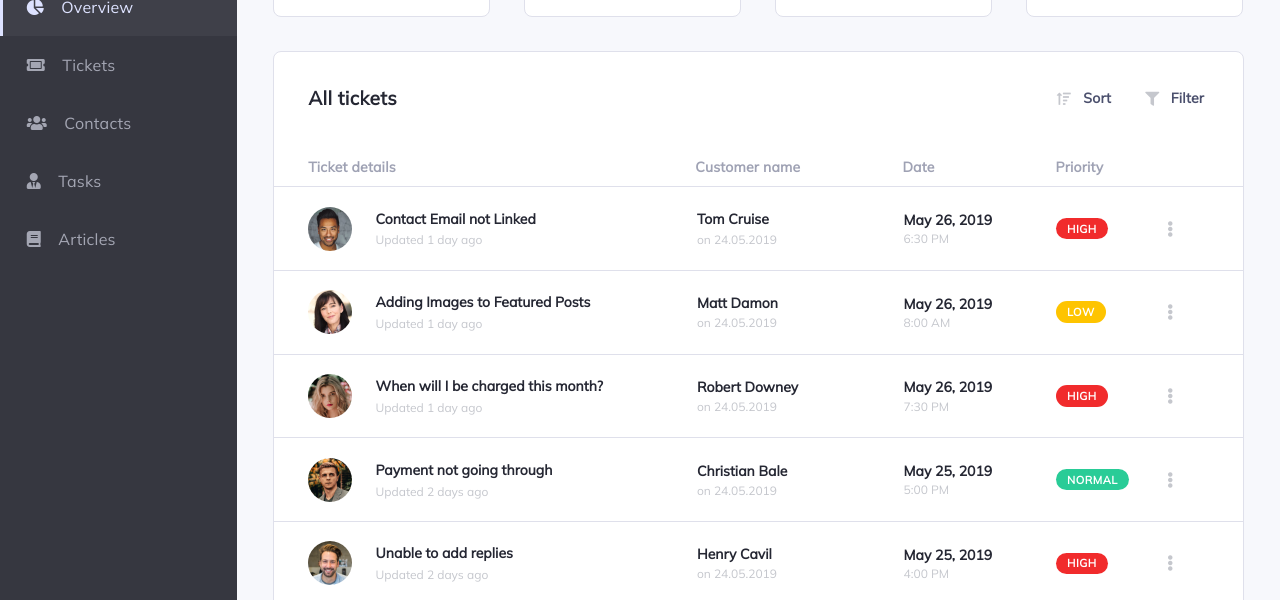
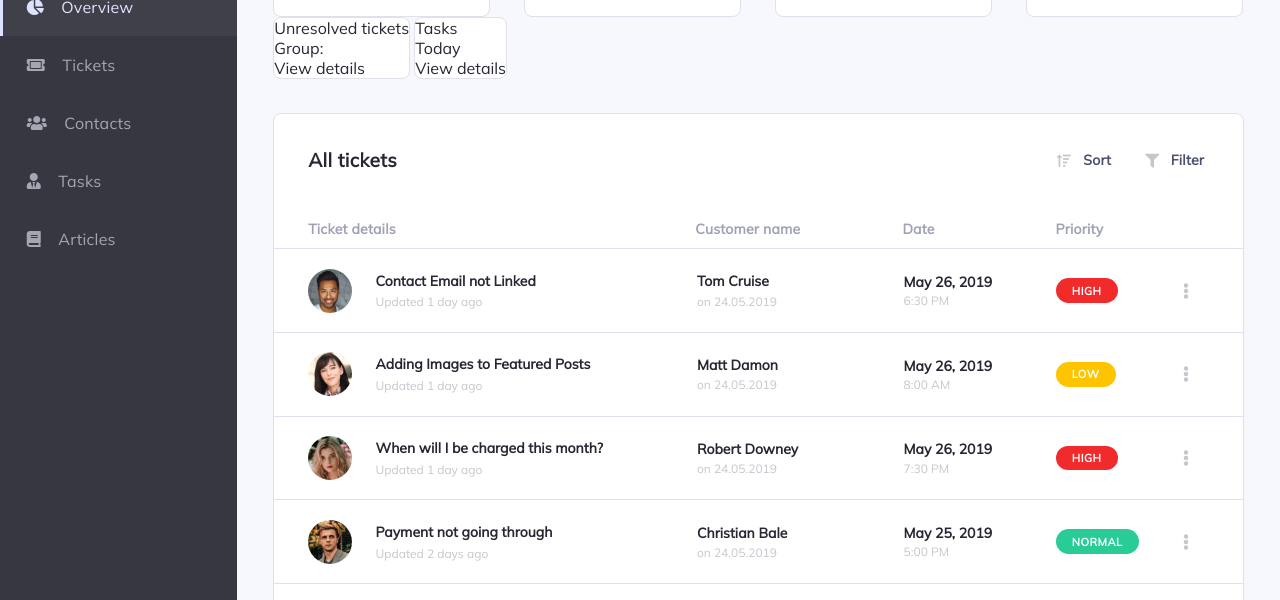
Before and after one commit to 19username95/dashboard_ui, a website: page app/index.html in a window 1280 px wide. Shown: the part 134-734 px from the top of the page. Drawn offline with nearby package versions, Linux system fonts and the light colour scheme.

Commit message:
small fix and add containers

```diff
--- a/app/index.html
+++ b/app/index.html
@@ -67,9 +67,26 @@
 </section>
 <section class="content">
 
-  <section id="overview-page" class="content__page content__page_active">
+  <section id="overview-page" class="content__page content__page_active overview-page">
 
     <section class="summary__cards"></section>
+
+    <section class="unresolved-tickets card">
+      <div class="unresolved-tickets__header">
+        <div class="unresolved-tickets__title">Unresolved tickets</div>
+        <div class="unresolved-tickets__subtitle">Group: </div>
+        <a class="unresolved-tickets__details-link">View details</a>
+      </div>
+    </section>
+
+    <section class="tasks card">
+      <div class="tasks__header">
+        <div class="tasks__title">Tasks</div>
+        <div class="tasks__subtitle">Today</div>
+        <a class="tasks__details-link">View details</a>
+      </div>
+    </section>
+
     <section class="all-tickets card">
       <div class="all-tickets__header">
         <div class="all-tickets__title">All tickets</div>
--- a/app/scss/_all-tickets.scss
+++ b/app/scss/_all-tickets.scss
@@ -48,7 +48,7 @@
 
     .all-tickets__ticket {
       display: grid;
-      grid-template-columns: 43% 23% 17% 8.5% 8.5%;
+      grid-template-columns: 43% 23% 17% 12% auto;
       grid-template-rows: auto;
       padding: 2% $space-between;
 
@@ -122,7 +122,7 @@
           padding: 0.75%;
         }
       }
-      .all-tickets__priority:not(:first-child) {
+      .all-tickets__priority {
         display: flex;
         border-radius: 100px;
         text-transform: uppercase;
@@ -147,7 +147,6 @@
       .all-tickets__more-button {
         color: #C5C7CD;
         font-size: 1em;
-        text-align:center;
         display: inline-block;
         margin: auto;
       }
--- /dev/null
+++ b/app/scss/_tasks.scss
@@ -0,0 +1,5 @@
+@import "variables";
+
+.tasks {
+  display: inline-block;
+}
--- /dev/null
+++ b/app/scss/_unresolved-tickets.scss
@@ -0,0 +1,6 @@
+@import "variables";
+
+.unresolved-tickets {
+  display: inline-block;
+
+}
--- a/app/scss/main.scss
+++ b/app/scss/main.scss
@@ -7,3 +7,5 @@
 @import "card";
 @import "summary-cards";
 @import "all-tickets";
+@import "unresolved-tickets";
+@import "tasks";
```
Also changed, not shown: app/css/styles.min.css.
